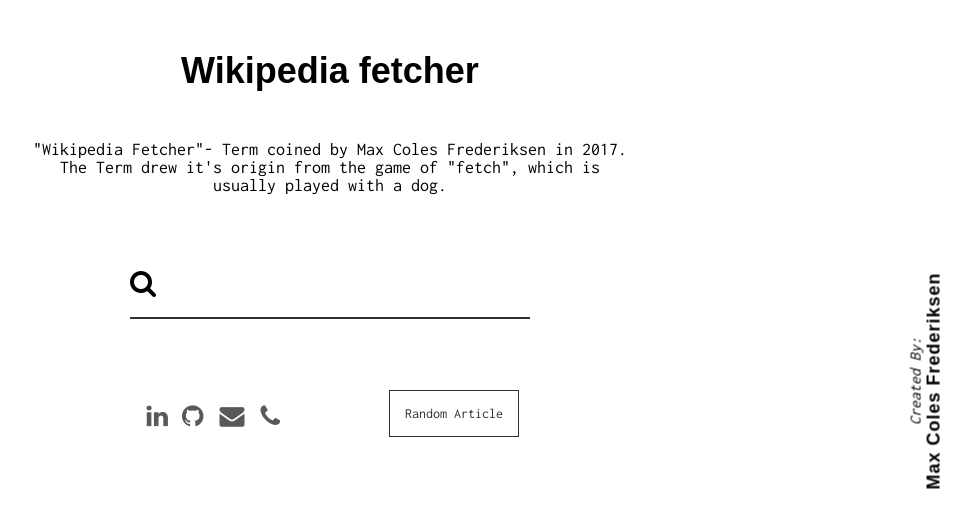
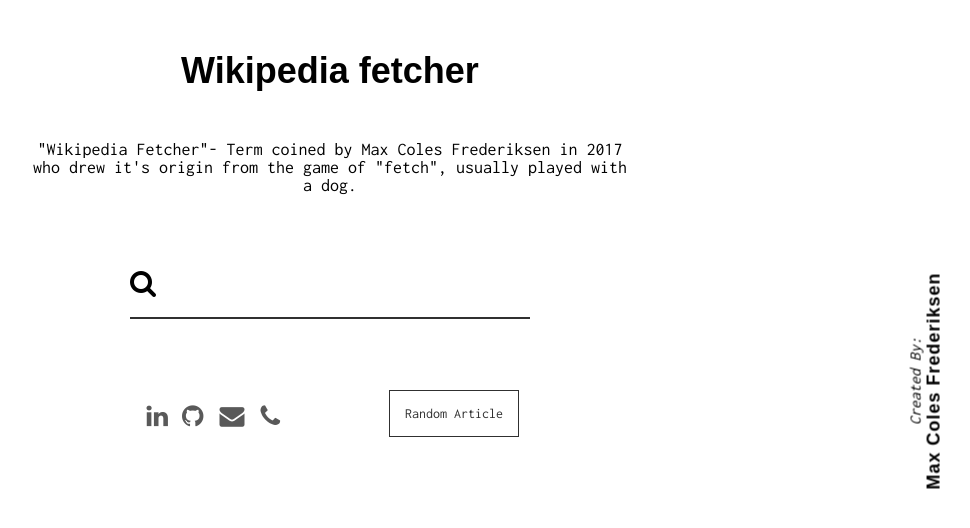
Before and after one commit to MaxColesFrederiksen/Wikipedia-Fetcher, a plain HTML site: page index.html in a window 1280 px wide. Shown: the whole page, without its empty margins (310-1280 px from the left). Drawn offline with nearby package versions, Linux system fonts and the light colour scheme; a web font is replaced by a local one.

Commit message:
Update index.html

```diff
--- a/index.html
+++ b/index.html
@@ -10,7 +10,7 @@
     <div class="createdby-wrap"><span class="created-by">Created By: </span><span class="my-name">Max Coles Frederiksen</span></div>
     <div class="page-title-wrap">
       <h1 class="title">Wikipedia fetcher</h1>
-      <p class="subtitle">"Wikipedia Fetcher"- Term coined by Max Coles Frederiksen in 2017. The Term drew it's origin from the game of "fetch", which is usually played with a dog. </p>
+      <p class="subtitle">"Wikipedia Fetcher"- Term coined by Max Coles Frederiksen in 2017 who drew it's origin from the game of "fetch", usually played with a dog. </p>
     </div>
     <div class="search-wrap">
       <form>
```
